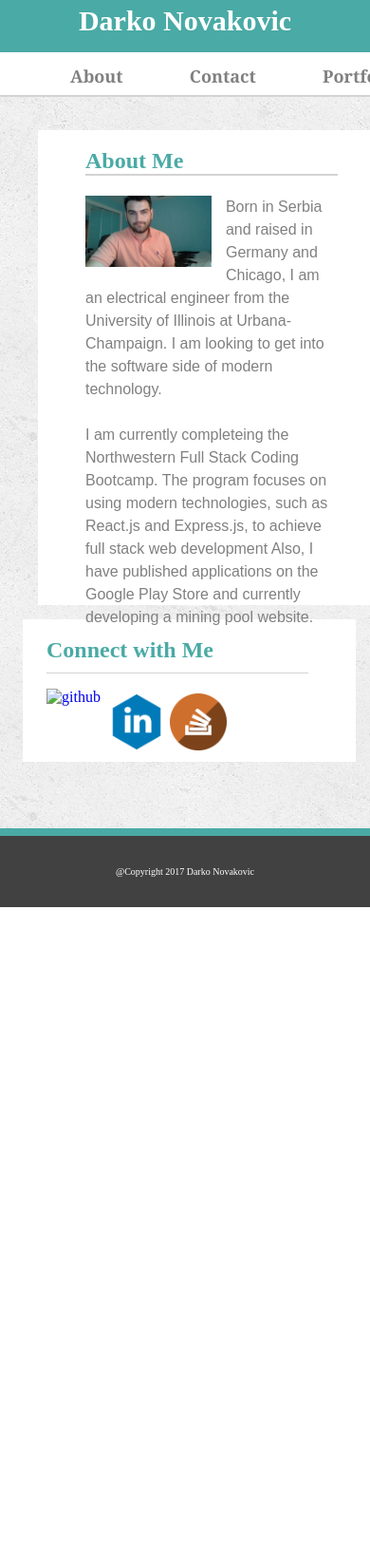
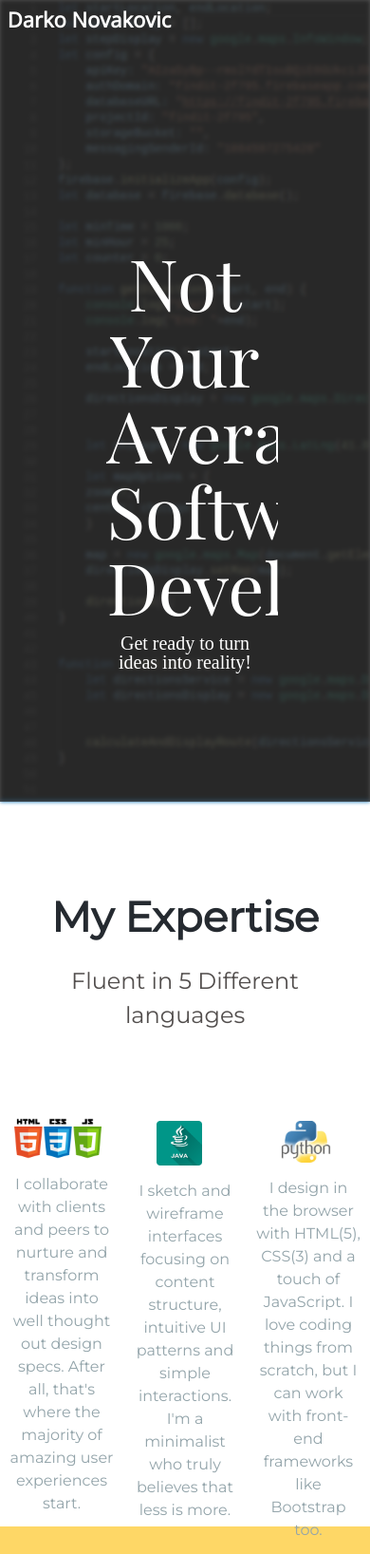
Before and after one commit to dnovakovic15/Responsive-Portfolio, a plain HTML site: page index.html in a window 390 px wide. Shown: the top 1636 px of the page at 95% size. Before the commit the page ends 955 px from the top, so only its background shows below. Drawn offline with nearby package versions, Linux system fonts and the light colour scheme; a web font is replaced by a local one.

Commit message:
Basic Bootstrap and CSS styling

```diff
--- a/assets/css/style.css
+++ b/assets/css/style.css
@@ -1,350 +1,198 @@
+body, html {height: 100%; }
+
+#code-back{
+    position: absolute;
+    top: 0;
+    left: 0;
+    right: 0;
+    background-image: url('../images/code_background.png');
+    height: 100vh;
+    -webkit-filter: blur(2px);
+    -moz-filter: blur(2px);
+    -o-filter: blur(2px);
+    -ms-filter: blur(2px);
+    filter: blur(2px);
+    -webkit-background-size: cover;
+    -moz-background-size: cover;
+    -o-background-size: cover;
+    background-size: cover;
+    z-index: -1;
+}
 
 
-h1{
-    float:left;
-    font-family: 'Georgia', Times, Times New Roman, serif;
+#gray-overlap{
+    background-color:  rgba(43, 43, 43, 0.8);
+    z-index: -1;
+    width: 100%;
+    position: absolute;
+    top: 0;
+    left: 0;
+    height: 100vh;
 }
 
-nav{
-    display: flex;
-    align-items: center;
-    float: right;
-    height: 84px;
+#first-view{
+    height: 90vh;
+    text-align: center;
+    padding-left: 25%;
+    padding-right: 25%;
+}
+.first-container{
+    overflow: hidden;
+    height: 100%;
+    padding-top: 20vh;
 }
 
-ul{
-    margin-top: 0px;
+#name{
+    color: white;
+    font-family: 'Open Sans';
+    font-weight: bold;
+    font-size: 22px;
+    margin-left: 2%;
+    margin-top: 1%;
+    height:10vh;
 }
 
-.a-links{
-    font-size: 18px;
-    font-family: 'Georgia', Times, 'Times New Roman', serif;
-    color: gray;
-    border-right: 1px solid lightgray;
-    text-decoration: none;
-    font-weight: bold;
-    padding: 0px 10px;
+.quote, span{
+    color: white;
+    font-family: 'Playfair Display';
+    text-align: center;
+    font-size: 75px;
+    line-height: 80px;
 }
 
-.work {
-  position: relative;
-  float: left;
-  width: 40%;
-  margin: 20px 0 25px;
-  overflow: auto;
+#quote-1{
+    color: white !important;
+    padding-top: 10px;
+    font-size: 20px;
+    line-height: 20px;
+    font-family: 'Rozha One';
 }
 
-.work:nth-child(even) {
-  margin-right: 40px;
-}
-
-.work img {
-  border: 0 none;
+.down{
+    height: 5%;
+    width: 5%;
     opacity: 0.8;
 }
 
-.work h3 {
-  position: absolute;
-  bottom: 10px;
-  padding: 15px;
-  margin-bottom: 0;
-  font-weight: 300;
-  line-height: 8px;
-  color: #fff;
-  text-align: center;
-  background: #4aaaa5;
-  border-bottom: 0;
-  width: 63%;
+#more{
+    color: white;
+    margin-top: 20vh;
+    font-family: Montserrat;
+    opacity: 0.9;
 }
 
-.pic{
-    height: 120px;
-    width: 120px;
-}
-body{
-    width: 100%;
-    margin: 0px;
+#more:hover{
+    opacity: 1;
+    font-weight: bold;
 }
 
-#last-item{
-    border: none;
+#more{
+    text-decoration: none;
 }
 
-#header{
-    width: 960px;
-    background-color: white;
-    overflow: hidden;
+#second-view{
+    height: 90vh;
     text-align: center;
-    border-bottom: 2px lightgray inset;
+    padding-top: 10vh;
 }
 
-#name{
-    font-weight: bold;
-    font-size: 30px;
-    background-color: #4aaaa5;
-    color: white;
-    margin-left: 80px;
-    width: 24%;
-    padding:25px;
-    float: left;
+.languages{
+    padding-top: 5vh;
+    color: rgb(147, 164, 170);
+    font-family: Montserrat, sans-serif;
 }
 
-#content{
-    width: 100%;
-    height: 770px;
-    background-image: url("../images/concrete_seamless.png");
+#expertise{
+    color: #252a30;
+    font-family: 'Montserrat', sans-serif;
+    font-size: 44px;
+    font-weight: bold;
 }
 
-#about-me{
-    float: left;
-    height: 450px;
-    width: 450px;
-    position: relative;
-    top: 35px;
-    left: 80px;
-    background-color: white;
+#fluent{
+    color: rgb(82, 78, 77);
+    font-family: 'Montserrat', sans-serif;
+    font-size: 24px;
+    padding-top: 2vh;
+    padding-bottom: 5vh;
+    font-weight: 100;
 }
 
-#about-me-title{
-    color:#4aaaa5;
-    margin-left: 50px;
-    font-size:24px;
-    font-weight: bold;
-    border-bottom:2px lightgray inset;
-    position:relative;
-    top:25%
+.dev-content{
+    padding-left: 15%;
 }
 
-#about-me-content{
-    margin-left: 50px;
-    margin-top: 40px;
-    color: gray;
-    font-family: 'Arial', 'Helvetica Neue', Helvetica, sans-serif;
+#dev-image{
+    height: 80%;
+    width: 80%;
 }
 
-#sidebar{
-    float: right;
-    height: 125px;
-    width: 200px;
-    margin-right: 50%;
-    margin-top: 35px;
-    background-color: white;
+.java-content{
+    padding-top: 1vh;
+    padding-left: 35%;
+    padding-bottom: 5%;
 }
 
-#sidebar-title{
-    color:#4aaaa5;
-    margin-left: 25px;
-    margin-right: 15px;
-    padding-bottom: 10px;
-    font-size:16px;
-    font-weight: bold;
-    border-bottom:1px lightgray inset;
-    position:relative;
-    top:25%;
+#java-image{
+    height: 50%;
+    width: 50%;
+}
+
+.python-content{
+    padding-top: 1vh;
+    padding-left: 30%;
+    padding-bottom: 5%;
+}
+
+#python-image{
+    height: 65%;
+    width: 65%;
+}
+
+.description{
+    padding: 10%;
+}
+
+#third-view{
+    background-color: rgb(254, 215, 102);
+    padding: 10%;
     text-align: center;
 }
 
-#sidebar-images{
-    float: left;
-    margin-top: 35px;
-    margin-left: 25px;
-    width: 100%;
+.work-together{
+    color: rgb(37, 42, 48);
+    font-family: 'Montserrat', sans-serif;
+    font-size: 32px;
+    font-weight: 900;
+    padding-bottom: 5vh;
 }
 
-footer{
-    background-color: #424141;
-    color: white;
-    height:75px;
-    text-align: center;
-    vertical-align: middle;
-    border-top: #4aaaa5 solid 8px;
+.accepting{
+    color: #252a30;
+    font-family: 'Montserrat', sans-serif;
+    font-size: 20px;
+    padding: 0% 20%;
+    padding-bottom: 5vh;
 }
 
-#footer-content{
-    height: 75px;
-    line-height: 75px;
+.button-container{
+    display: inline-block !important;
     text-align: center;
-    font-size: 10px;
+    width: 100%;
+    padding: 0% 35%;
+    padding-top: 5%;
 }
-
-#nav{
-    margin-right:130px;
+.contact-button{
+    color: #252a30;
+    background-color: rgb(254, 215, 102);
+    border-color: rgb(37, 42, 48);
+    border-radius: 70px;
+    border-bottom-style: solid;
+    border-bottom-width: 2px;
+    font-family: 'Montserrat';
+    font-weight: 900;
+    padding: 5% 25%;
+    padding-left: 25%;
+    padding-right: 25%;
+    white-space: nowrap;
 }
-
-#contact-content{
-    width: 100%;
-}
-
-form{
-    position: absolute;
-    width: 80%;
-    top: 75px;
-    left: 50px;
-    color: gray;
-    font-family: 'Arial', 'Helvetica Neue', Helvetica, sans-serif;
-}
-
-input{
-    margin-bottom: 20px;
-    width: 100%;
-    border:gray solid 1px;
-}
-
-@media only screen and (max-width: 960px) {
-    #header{
-        width: 100% !important;
-    }
-    #name{
-        width: 33%;
-    }
-    #content{
-        width: 100%;
-    }
-    #about-me{
-        width: 400px;
-        height: 700px;
-    }
-    #selfie{
-        float: none;
-        width: 90% !important;
-        height: 80% !important;
-        margin-bottom: 5%;
-    }
-    nav{
-        margin-right: 10%;
-    }
-    #portfolio-content{
-        height: 400px;
-        margin-left: 80px;
-    }
-    .work{
-        width: 100%;
-        margin:5%;
-    }
-    .pic{
-        height: 120px;
-        width: 120px;
-    }
-    .work h3{
-        width: 39%;
-    }
-    #sidebar{
-        margin-right: 35px;
-    }
-
-}
-
-@media only screen and (max-width: 768px) {
-    #header{
-        width: 100% !important;
-    }
-    #name{
-        margin-left: 40px;
-        width: 33%;
-    }
-    #about-me{
-        width: 90%;
-        height: 400px;
-        left:40px;
-    }
-    #selfie{
-        width: 50% !important;
-        height: 40% !important;
-    }
-    #sidebar{
-        height: 200px;
-        margin-top: 50px;
-        width: 90%;
-    }
-    #sidebar-title{
-        text-align: left;
-        font-size: 24px;
-    }
-    #indeed, #stack-overflow, #github{
-        height: 100px !important;
-        width: 100px !important;
-    }
-    #portfolio-content{
-        height: 400px;
-        margin-left: 80px;
-        float: left;
-    }
-    .work{
-        width: 30%;
-    }
-    .pic{
-        height: 120px;
-        width: 120px;
-    }
-    .work h3{
-        width: 90px;
-    }
-}
-
-@media only screen and (max-width: 640px){
-    #header{
-        width: 100% !important;
-        height: 100px;
-    }
-    #name{
-        margin-left: 0px !important;
-        width: 100%;
-        height: 50px;
-        padding: 0px;
-        padding-top: 5px;
-    }
-    #about-me{
-        width: 90%;
-        height: 500px;
-        left:40px;
-    }
-    #selfie{
-        width: 50% !important;
-        height: 40% !important;
-    }
-    #sidebar{
-        height: 150px;
-        top: 100px;
-        left: 45px;
-        width: 90%;
-    }
-    #sidebar-title{
-        text-align: left;
-        font-size: 24px;
-    }
-    #indeed, #stack-overflow, #github{
-        height: 60px !important;
-        width: 60px !important;
-    }
-    nav{
-        height: 50px;
-        width: 90%;
-        display: flex;
-        justify-content: space-around;
-        margin-right: 0px;
-    }
-    .a-links{
-        padding-left: 10%;
-        padding-right: 10%;
-        border: none;
-    }
-    .work h3{
-        height: 2px;
-        width: 85%;
-        bottom: 10px;
-    }
-    .pic{
-        width: 100%;
-        height: 90px;
-    }
-    #portfolio-content{
-        margin-left: 10%;
-    }
-    .work{
-        margin: 2% 0px;
-        width: 100%;
-    }
-    #sidebar{
-        margin-right: 15px;
-    }
-}
--- a/index.html
+++ b/index.html
@@ -7,69 +7,97 @@
         <title>Darko's Portfolio</title>
         <link rel="stylesheet" href="assets/css/style.css">
 
+        <!--Import Bootstarp-->
+        <link rel="stylesheet" href="https://maxcdn.bootstrapcdn.com/bootstrap/4.0.0-beta/css/bootstrap.min.css" integrity="sha384-/Y6pD6FV/Vv2HJnA6t+vslU6fwYXjCFtcEpHbNJ0lyAFsXTsjBbfaDjzALeQsN6M" crossorigin="anonymous">
+        <script src="https://code.jquery.com/jquery-3.2.1.slim.min.js" integrity="sha384-KJ3o2DKtIkvYIK3UENzmM7KCkRr/rE9/Qpg6aAZGJwFDMVNA/GpGFF93hXpG5KkN" crossorigin="anonymous"></script>
+        <script src="https://cdnjs.cloudflare.com/ajax/libs/popper.js/1.11.0/umd/popper.min.js" integrity="sha384-b/U6ypiBEHpOf/4+1nzFpr53nxSS+GLCkfwBdFNTxtclqqenISfwAzpKaMNFNmj4" crossorigin="anonymous"></script>
+        <script src="https://maxcdn.bootstrapcdn.com/bootstrap/4.0.0-beta/js/bootstrap.min.js" integrity="sha384-h0AbiXch4ZDo7tp9hKZ4TsHbi047NrKGLO3SEJAg45jXxnGIfYzk4Si90RDIqNm1" crossorigin="anonymous"></script>
+
+        <!--Google Fonts-->
+        <link href="https://fonts.googleapis.com/css?family=Open+Sans|Playfair+Display|Rozha+One|Montserrat" rel="stylesheet">
+
     </head>
 
     <body>
+         <div id="code-back"></div>
 
-        <div id="header">
+         <div id="gray-overlap"></div>
 
-            <div id="name">
-                Darko Novakovic
-            </div>
+         <div id="name">Darko Novakovic</div>
 
-            <nav>
-                <a class="a-links" href="index.html">About</a>
-                <a class="a-links" href="contact.html">Contact</a>
-                <a class="a-links" id="last-item" href="portfolio.html">Portfolio</a>
-            <nav>
+         <div id="first-view">
+            <div class="container first-container">
+                <div class="row">
+                    <div class="col" id='content'>
+                        <span>Not Your</span><br>
+                        <span>Average</span><br>
+                        <span>Software</span><br>
+                        <span>Developer</span>
+                        <div class="quote" id="quote-1">Get ready to turn ideas into reality!</div>
 
-        </div>
-
-        <div id="content">
-
-            <div id="about-me">
-
-                <div style="height: 75px; width:90%">
-
-                    <div id="about-me-title">About Me</div>
-
-                    <div id="about-me-content">
-
-                        <img id="selfie" src="assets/images/selfie.jpg" alt="selfie" style="width:150px; height:100px; float:left; padding-right:15px;">
-
-                        <p style="line-height:24px">
-                             Born in Serbia and raised in Germany and Chicago, I am an electrical engineer from the University of Illinois at Urbana-Champaign. I am looking to get into the software side of modern technology.
-                             <br><br>
-                             I am currently completeing the Northwestern Full Stack Coding Bootcamp. The program focuses on using modern technologies, such as React.js and Express.js, to achieve full stack web development  Also, I have published applications on the Google Play Store and currently developing a mining pool website.
-                        </p>
-                    </div>
-                </div>
-            </div>
-
-            <div id="sidebar">
-
-                <div style="height: 75px; width:90%">
-
-                    <div id="sidebar-title">Connect with Me</div>
-
-                    <div id="sidebar-images">
-
-                        <a href="https://github.com/dnovakovic15">
-                            <img id="github" src="assets/images/github.png" alt="github" style="width:50px; height:50px; float:left; padding-right:5px;">
-                        </a>
-
-                        <a href="https://www.indeed.com/">
-                            <img id="indeed" src="assets/images/indeed.png" alt="indeed" style="width:40px; height:40px; float:left; padding-right:5px; margin-top:5px;">
-                        </a>
-
-                        <a href="https://stackoverflow.com/users/8066066/darko-novakovic">
-                           <img id="stack-overflow" src="assets/images/stack.png" alt="stack" style="width:40px; height:40px; float:left; padding-right:5px; margin-top:5px;">
-                        </a>
-
+                        <div id="more">
+                            <a href="#me" id="more">Learn more about what I do<br>
+                                <img class="down" src="./assets/images/down.png"></img>
+                            </a>
+                        </div>
                     </div>
                 </div>
             </div>
         </div>
+
+        <div id="second-view">
+            <div class="container">
+                <div class="row">
+                    <div class="col">
+                        <div id="expertise">My Expertise</div>
+                        <div id="fluent">Fluent in 5 Different languages</div>
+                    </div>
+                </div>
+                <div class="row languages">
+                    <div class="col">
+                        <div class="row dev-content">
+                            <img id='dev-image' src="./assets/images/dev.png">
+                        </div>
+                        <div class="row description">
+                            I collaborate with clients and peers to nurture and transform ideas into well thought out design specs. After all, that's where the majority of amazing user experiences start.
+                        </div>
+                    </div>
+                    <div class="col">
+                        <div class="row java-content">
+                            <img id='java-image' src="./assets/images/java.png">
+                        </div>
+                        <div class="row description">
+                            I sketch and wireframe interfaces focusing on content structure, intuitive UI patterns and simple interactions. I'm a minimalist who truly believes that less is more.
+                        </div>
+                    </div>
+                    <div class="col">
+                        <div class="row python-content">
+                            <img id='python-image' src="./assets/images/python.jpg">
+                        </div>
+                        <div class="row description">
+                            I design in the browser with HTML(5), CSS(3) and a touch of JavaScript. I love coding things from scratch, but I can work with front-end frameworks like Bootstrap too.
+                        </div>
+                    </div>
+                </div>
+            </div>
+        </div>
+
+        <div id="third-view">
+            <div class="container">
+                <div class="row">
+                    <div class="col work-together">
+                        Want to work together?
+                    </div>
+                </div>
+                <div class="row accepting">
+                    I'm currently accepting new projects and would love to hear about yours. Please take a few minutes to tell me about it.
+                </div>
+                <div class="row button-container">
+                    <button class='contact-button'>GET STARTED</button>
+                </div>
+            </div>
+        </div>
+
     </body>
 
     <footer>
```
Also changed, not shown: assets/images/code_background.png (added), assets/images/dev.png (added), assets/images/down.png (added), assets/images/java.png (added), assets/images/python.jpg (added). Lines whose indentation alone changed are shown as unchanged.
